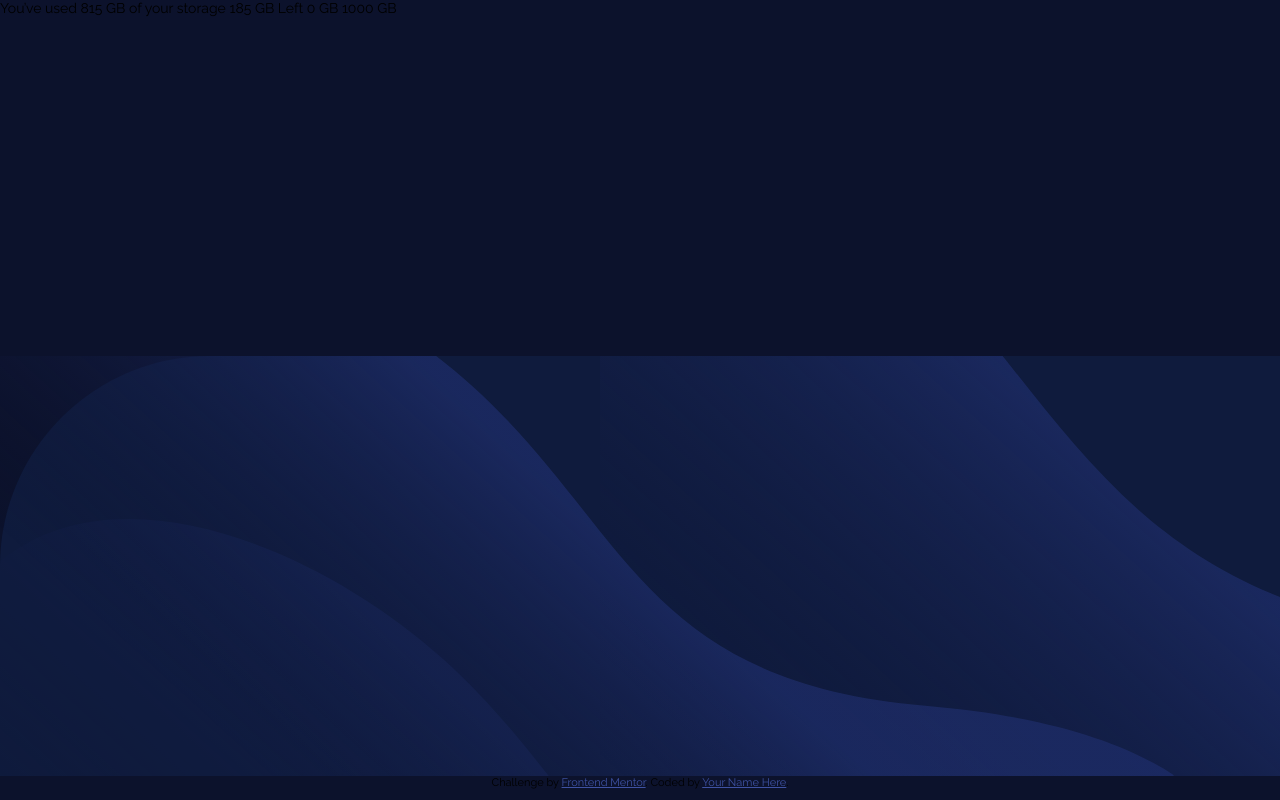
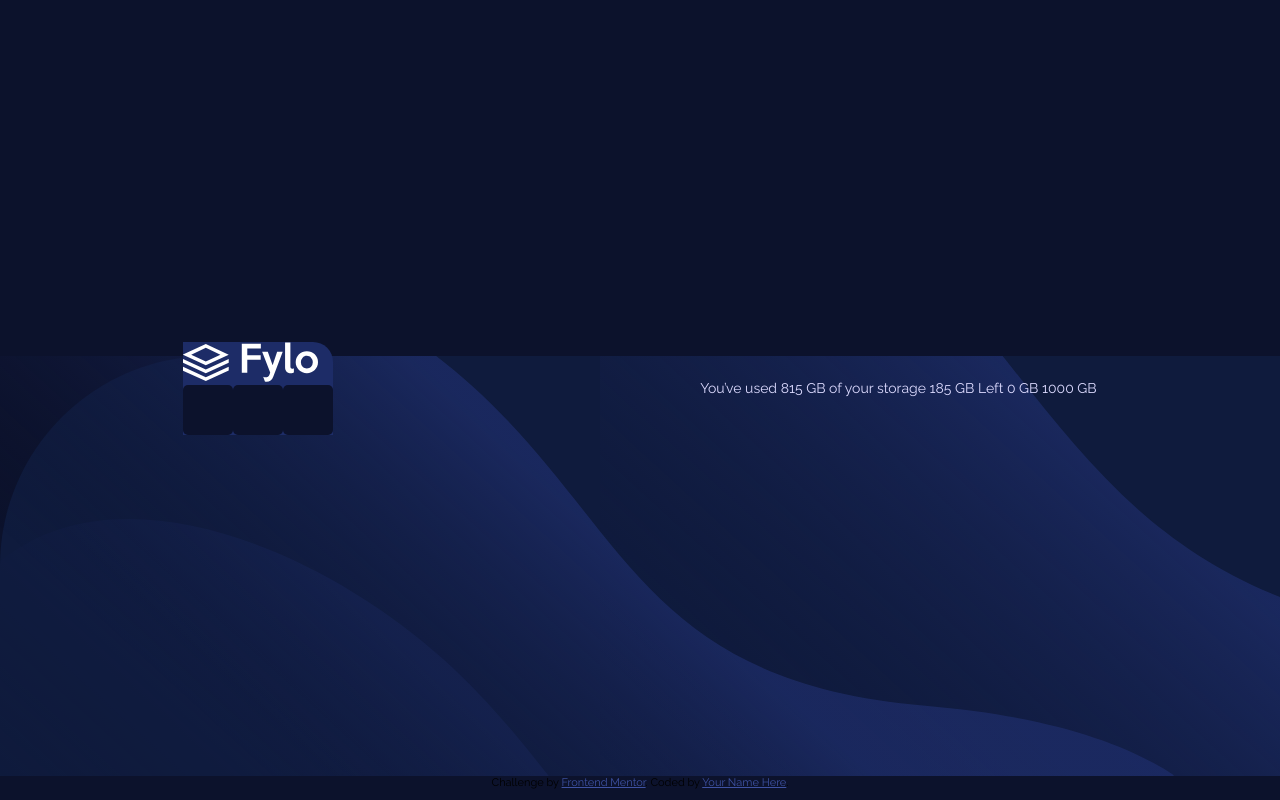
Before and after one commit to AxelZelenskiy/fylo-data-storage-component-master, a website built with webpack: page src/index.html in a window 1280 px wide. Built offline with nearby package versions, Linux system fonts and the light colour scheme.

Commit message:
Small changes to html and css.

```diff
--- a/src/css/styles.scss
+++ b/src/css/styles.scss
@@ -16,9 +16,42 @@ body {
 	font-size: 14px;
     background-color: $VDB;
 }
+
 main {
 	min-height: 97vh;
     background: url("../images/bg-desktop.svg") no-repeat bottom left;
     // background-repeat: no-repeat;
     // background-position: bottom left;
+    display:flex;
+    align-items: center;
+    color: $PaleBlue;
+    .left-block,.right-block {
+    	margin: 0 auto;
+    }
+    .left-block {
+    	background-color: $DB;
+    	border-radius: 0 20px 0 0;
+    	.logo, .documents > img {
+			max-width: 100%;
+			max-height: 100%;
+    	}
+    	.documents {
+    		.action {
+    			background-color: $VDB;
+    			border-radius: 5px;
+    			float:left;
+    			width: 50px;
+    			height: 50px;
+    			max-height: 100%;
+    			max-width: 100%;
+    			background-repeat: no-repeat;
+    			background-position: 50% 50%;
+    		}
+    		.action::after {
+    			content: "";
+    			clear: both;
+    			display: block;
+						}
+    		  }
+    }
 }
--- a/src/index.html
+++ b/src/index.html
@@ -2,13 +2,10 @@
 <html lang="en">
 <head>
   <meta charset="UTF-8">
-  <meta name="viewport" content="width=device-width, initial-scale=1.0"> <!-- displays site properly based on user's device -->
-
+  <meta name="viewport" content="width=device-width, initial-scale=1.0">
   <link rel="icon" type="image/png" sizes="32x32" href="./images/favicon-32x32.png">
   <link href="https://fonts.googleapis.com/css2?family=Raleway:ital,wght@0,400;0,700;1,400;1,700&display=swap" rel="stylesheet">
   <title>Frontend Mentor | Fylo data storage component</title>
-
-  <!-- Feel free to remove these styles or customise in your own stylesheet 👍 -->
   <style>
     .attribution { font-size: 11px; text-align: center; }
     .attribution a { color: hsl(228, 45%, 44%); }
@@ -16,13 +13,25 @@
 </head>
 <body>
 <main>
+  <div class="left-block">
+    <img src="images/logo.svg" alt="Our logo" class="logo">
+    <div class="documents">
 
-  You’ve used 815 GB of your storage
+        <div class="action doc"></div>
+        <div class="action folder"></div>
+        <div class="action upload"></div>
+    </div>
+
+    </div>
+  <div class="right-block">
+   You’ve used 815 GB of your storage
 
   185 GB Left
 
   0 GB
   1000 GB
+  </div>
+
 
 </main>
 
```
